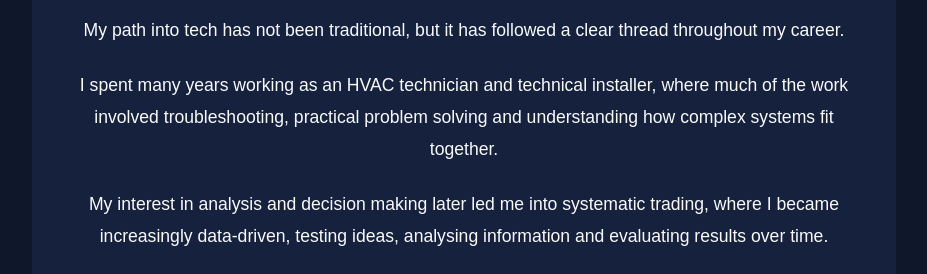
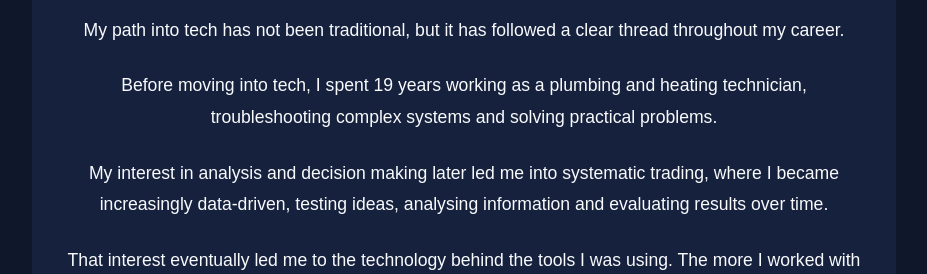
Before and after one commit to Patteerrik/patrik-portfolio, a plain HTML site: page index.html in a window 1280 px wide. Shown: the part 506-780 px from the top of the page, without its empty margins (176-1103 px from the left). Drawn offline with Linux system fonts and the light colour scheme.

Commit message:
Refine portfolio about section

```diff
--- a/index.html
+++ b/index.html
@@ -18,7 +18,6 @@
         <section id="about">
             <h2>About Me</h2>
 
-
             <p>
                 My path into tech has not been
                 traditional, but it has followed a
@@ -26,12 +25,10 @@
             </p>
 
             <p>
-                I spent many years working as an HVAC
-                technician and technical installer,
-                where much of the work involved
-                troubleshooting, practical problem
-                solving and understanding how complex
-                systems fit together.
+                Before moving into tech, I spent 19 years working
+                as a plumbing and heating technician,
+                troubleshooting complex systems and solving
+                practical problems.
             </p>
 
             <p>
```
